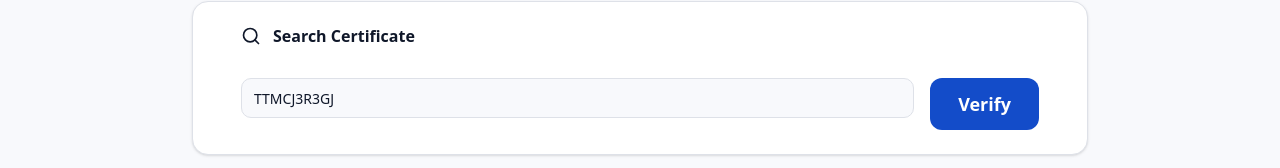
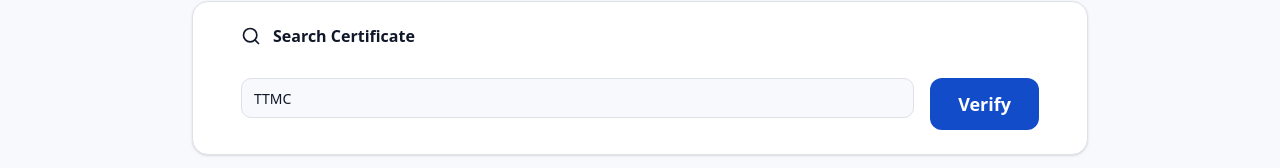
Before and after one commit to Tech-Trendo/techtrendo-website, a Next.js app: page /verify in a window 1280 px wide. Shown: the part 304-472 px from the top of the page. Built offline with nearby package versions, Linux system fonts and the light colour scheme.

Commit message:
Update page.tsx

```diff
--- a/app/verify/page.tsx
+++ b/app/verify/page.tsx
@@ -25,7 +25,7 @@ interface Certificate {
 }
 
 const Verify = () => {
-  const [certificateCode, setCertificateCode] = useState("TTMCJ3R3GJ");
+  const [certificateCode, setCertificateCode] = useState("TTMC");
   const [certificate, setCertificate] = useState<Certificate | null>(null);
   const [isLoading, setIsLoading] = useState(false);
   const [isDownloading, setIsDownloading] = useState(false);
```
